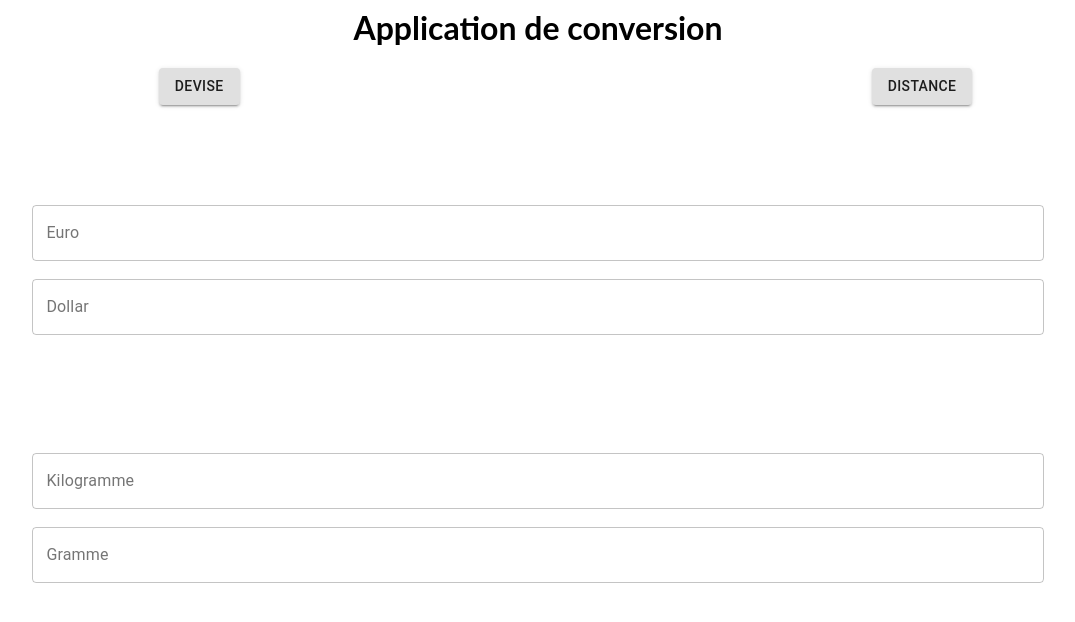
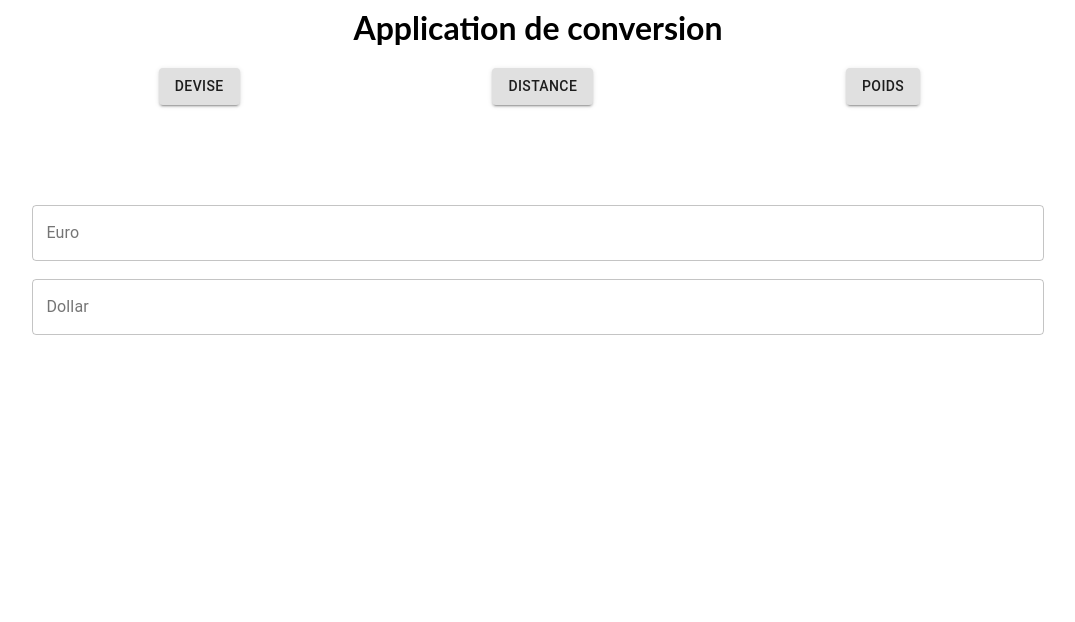
Before and after one commit to Axel-cmd/react-converter, a React (Create React App) app: page / in a window 1280 px wide. Shown: the top 622 px of the page, without its empty margins (102-1177 px from the left). Built offline with nearby package versions, Linux system fonts and the light colour scheme.

Commit message:
2 files modified

```diff
--- a/src/Menu/Menu.js
+++ b/src/Menu/Menu.js
@@ -16,17 +16,24 @@ export default class Menu extends React.Component {
         <Button
           style={{ marginLeft: '20%' }}
           variant="contained"
-          onClick={() => this.onChange(true)}
+          onClick={() => this.onChange(1)}
         >
           Devise
         </Button>
         <Button
           variant="contained"
-          style={{ marginLeft: '50%' }}
-          onClick={() => this.onChange(false)}
+          style={{ marginLeft: '20%' }}
+          onClick={() => this.onChange(2)}
         >
           Distance
         </Button>
+      <Button
+      variant="contained"
+      style={{ marginLeft: '20%' }}
+      onClick={() => this.onChange(3)}
+      >
+        Poids
+      </Button>
       </div>
     );
   }
--- a/src/app/App.js
+++ b/src/app/App.js
@@ -11,7 +11,7 @@ export default class App extends React.Component {
   {
     super(props);
     this.state = {
-      devise: true
+      devise: 1
     }
   }
 
@@ -26,10 +26,13 @@ export default class App extends React.Component {
   {
 
     var element;
-    if(this.state.devise){
+    if(this.state.devise == 1){
       element = <CalculatorConverter />
-    }else {
+    }else if (this.state.devise == 2){
       element = <CalculatorDistance />
+    }
+    else{
+      element =  <CalculatorPoids/>
     }
 
     return (
@@ -38,7 +41,7 @@ export default class App extends React.Component {
         <Menu onChangeValue={(e)=> this.handleChange(e)}/>
 
         {element}
-        <CalculatorPoids/>
+
       </div>
     );
   }
```
